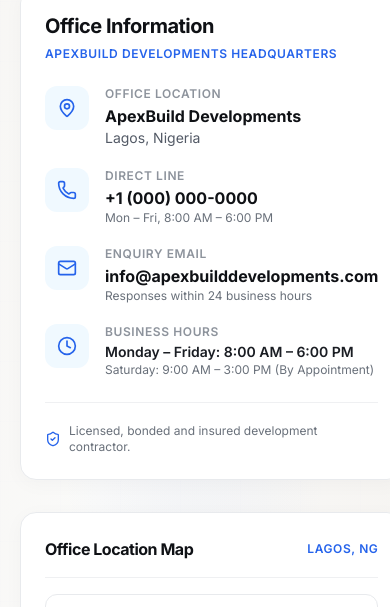
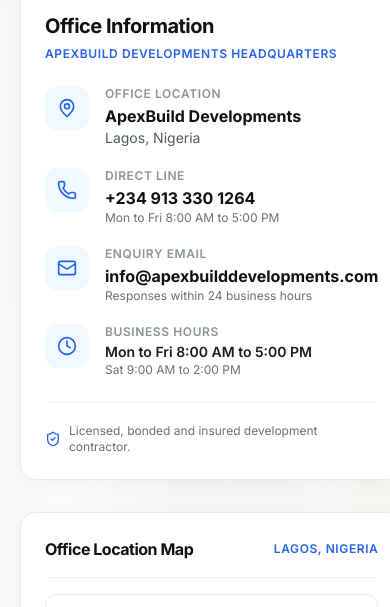
Before and after one commit to MavTech01/ApexBuild-Development-web, a React (Vite) app in the folder client/: page /contact in a window 390 px wide. Shown: the part 1810-2417 px from the top of the page. Built offline with nearby package versions, Linux system fonts and the light colour scheme; grey boxes are pictures that could not be loaded.

Commit message:
refactor(contact): source office details from the site config
Add opening hours to site.js and read phone, email, address and hours from it in the contact page office card, the office map, and the homepage contact section, so the details live in a single place.

```diff
--- a/client/src/features/contact/ContactInfoCard.jsx
+++ b/client/src/features/contact/ContactInfoCard.jsx
@@ -1,8 +1,13 @@
 import { Clock, Mail, MapPin, Phone, ShieldCheck } from 'lucide-react'
+import { site } from '@/shared/config/site.js'
+
+const phoneHref = `tel:${site.phone.replace(/[^+\d]/g, '')}`
 
 /**
  * ContactInfoCard
  * Office information card for the contact page: location, phone, email, hours.
+ * All details come from the shared `site` config so the homepage and contact
+ * page never drift apart.
  */
 export default function ContactInfoCard() {
   return (
@@ -14,7 +19,7 @@
         Office Information
       </h3>
       <p className="mt-1.5 text-xs font-semibold tracking-wider text-blue-600 uppercase">
-        ApexBuild Developments Headquarters
+        {site.name} Headquarters
       </p>
 
       <div className="mt-6 space-y-5">
@@ -24,13 +29,13 @@
           </div>
           <div>
             <p className="text-xs font-semibold tracking-wider text-ink-400 uppercase">Office Location</p>
-            <p className="mt-0.5 text-base font-bold text-ink-950">ApexBuild Developments</p>
-            <p className="text-sm text-ink-600">Lagos, Nigeria</p>
+            <p className="mt-0.5 text-base font-bold text-ink-950">{site.address[0]}</p>
+            <p className="text-sm text-ink-600">{site.address[1]}</p>
           </div>
         </div>
 
         <a
-          href="tel:+10000000000"
+          href={phoneHref}
           className="group flex items-start gap-4 transition-colors hover:text-blue-600 active:text-blue-600"
         >
           <div className="flex h-11 w-11 flex-shrink-0 items-center justify-center rounded-xl bg-blue-50 text-blue-600 transition-colors group-hover:bg-blue-600 group-hover:text-white">
@@ -39,14 +44,14 @@
           <div>
             <p className="text-xs font-semibold tracking-wider text-ink-400 uppercase">Direct Line</p>
             <p className="mt-0.5 text-base font-bold text-ink-950 transition-colors group-hover:text-blue-600">
-              +1 (000) 000-0000
+              {site.phone}
             </p>
-            <p className="text-xs text-ink-500">Mon &ndash; Fri, 8:00 AM &ndash; 6:00 PM</p>
+            <p className="text-xs text-ink-500">{site.hours.weekdays}</p>
           </div>
         </a>
 
         <a
-          href="mailto:info@apexbuilddevelopments.com"
+          href={`mailto:${site.email}`}
           className="group flex items-start gap-4 transition-colors hover:text-blue-600 active:text-blue-600"
         >
           <div className="flex h-11 w-11 flex-shrink-0 items-center justify-center rounded-xl bg-blue-50 text-blue-600 transition-colors group-hover:bg-blue-600 group-hover:text-white">
@@ -55,7 +60,7 @@
           <div>
             <p className="text-xs font-semibold tracking-wider text-ink-400 uppercase">Enquiry Email</p>
             <p className="mt-0.5 text-base font-bold text-ink-950 transition-colors group-hover:text-blue-600">
-              info@apexbuilddevelopments.com
+              {site.email}
             </p>
             <p className="text-xs text-ink-500">Responses within 24 business hours</p>
           </div>
@@ -67,10 +72,8 @@
           </div>
           <div>
             <p className="text-xs font-semibold tracking-wider text-ink-400 uppercase">Business Hours</p>
-            <p className="mt-0.5 text-sm font-semibold text-ink-900">
-              Monday &ndash; Friday: 8:00 AM &ndash; 6:00 PM
-            </p>
-            <p className="text-xs text-ink-500">Saturday: 9:00 AM &ndash; 3:00 PM (By Appointment)</p>
+            <p className="mt-0.5 text-sm font-semibold text-ink-900">{site.hours.weekdays}</p>
+            <p className="text-xs text-ink-500">{site.hours.saturday}</p>
           </div>
         </div>
       </div>
--- a/client/src/features/contact/OfficeLocationCard.jsx
+++ b/client/src/features/contact/OfficeLocationCard.jsx
@@ -1,8 +1,12 @@
-import { MapPin } from 'lucide-react'
+import { site } from '@/shared/config/site.js'
+
+const officeLocation = site.address[1]
+const mapSrc = `https://maps.google.com/maps?q=${encodeURIComponent(officeLocation)}&z=12&output=embed`
 
 /**
  * OfficeLocationCard
- * Office location map for the contact page.
+ * Office location map for the contact page. The location comes from the shared
+ * `site` config so it stays in sync with the rest of the site.
  */
 export default function OfficeLocationCard() {
   return (
@@ -13,14 +17,14 @@
       <div className="flex items-center justify-between border-b border-line/70 pb-4">
         <h4 className="font-display text-base font-bold text-ink-950">Office Location Map</h4>
         <span className="font-display text-xs font-semibold tracking-wider text-blue-600 uppercase">
-          Lagos, NG
+          {officeLocation}
         </span>
       </div>
 
       <div className="relative mt-4 aspect-[16/10] overflow-hidden rounded-xl border border-line">
         <iframe
-          title="ApexBuild Developments Office Location - Lagos, Nigeria"
-          src="https://maps.google.com/maps?q=Lagos,Nigeria&z=12&output=embed"
+          title={`${site.name} Office Location - ${officeLocation}`}
+          src={mapSrc}
           width="100%"
           height="100%"
           style={{ border: 0 }}
--- a/client/src/features/home/sections/Contact/contactMethods.data.js
+++ b/client/src/features/home/sections/Contact/contactMethods.data.js
@@ -11,7 +11,7 @@
   {
     icon: Clock,
     label: 'Opening hours',
-    value: 'Mon to Fri 8:00 AM to 5:00 PM',
-    note: 'Sat 9:00 AM to 2:00 PM',
+    value: site.hours.weekdays,
+    note: site.hours.saturday,
   },
 ]
--- a/client/src/shared/config/site.js
+++ b/client/src/shared/config/site.js
@@ -9,6 +9,11 @@
   email: 'info@apexbuilddevelopments.com',
   phone: '+234 913 330 1264',
   address: ['ApexBuild Developments', 'Lagos, Nigeria'],
+  // Office opening hours — single source for the homepage and contact page.
+  hours: {
+    weekdays: 'Mon to Fri 8:00 AM to 5:00 PM',
+    saturday: 'Sat 9:00 AM to 2:00 PM',
+  },
   // Placeholder demo reel — replace with the real ApexBuild showreel URL.
   videoUrl: 'https://commondatastorage.googleapis.com/gtv-videos-bucket/sample/BigBuckBunny.mp4',
 }
```
